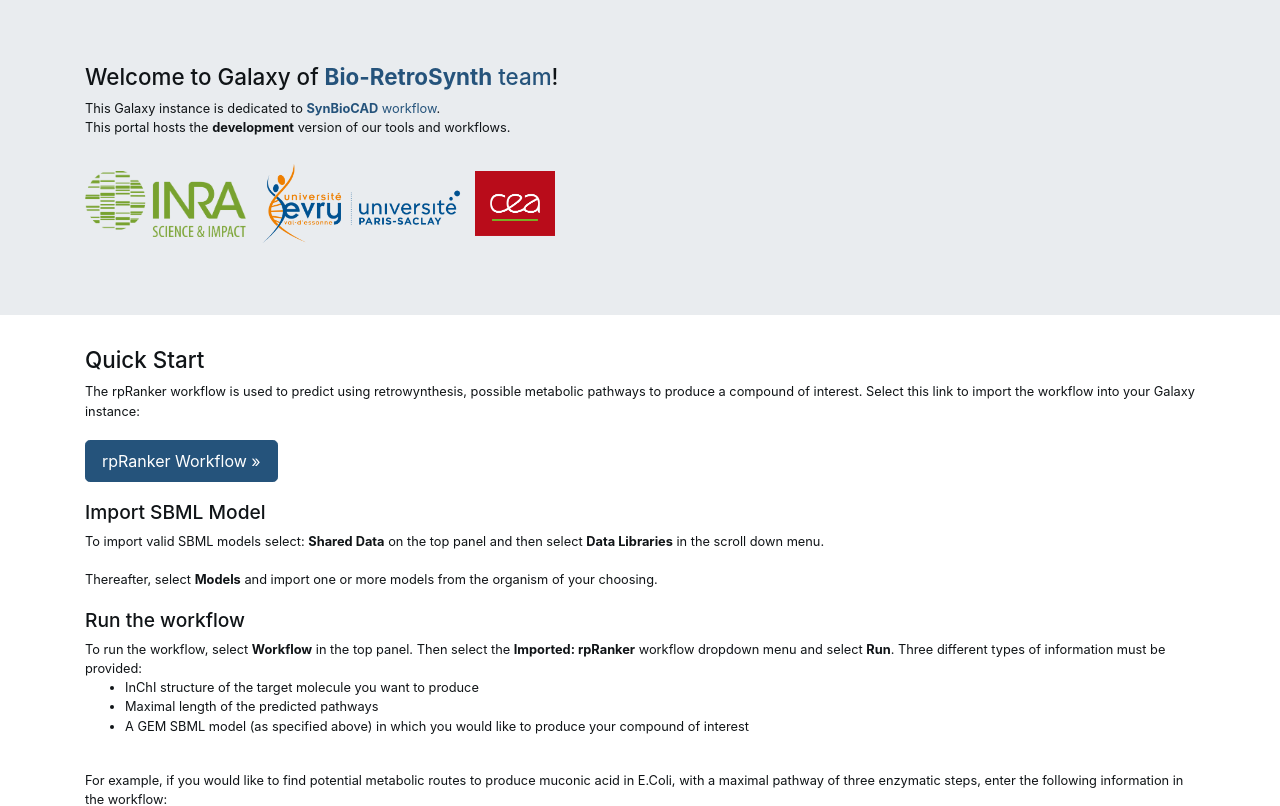
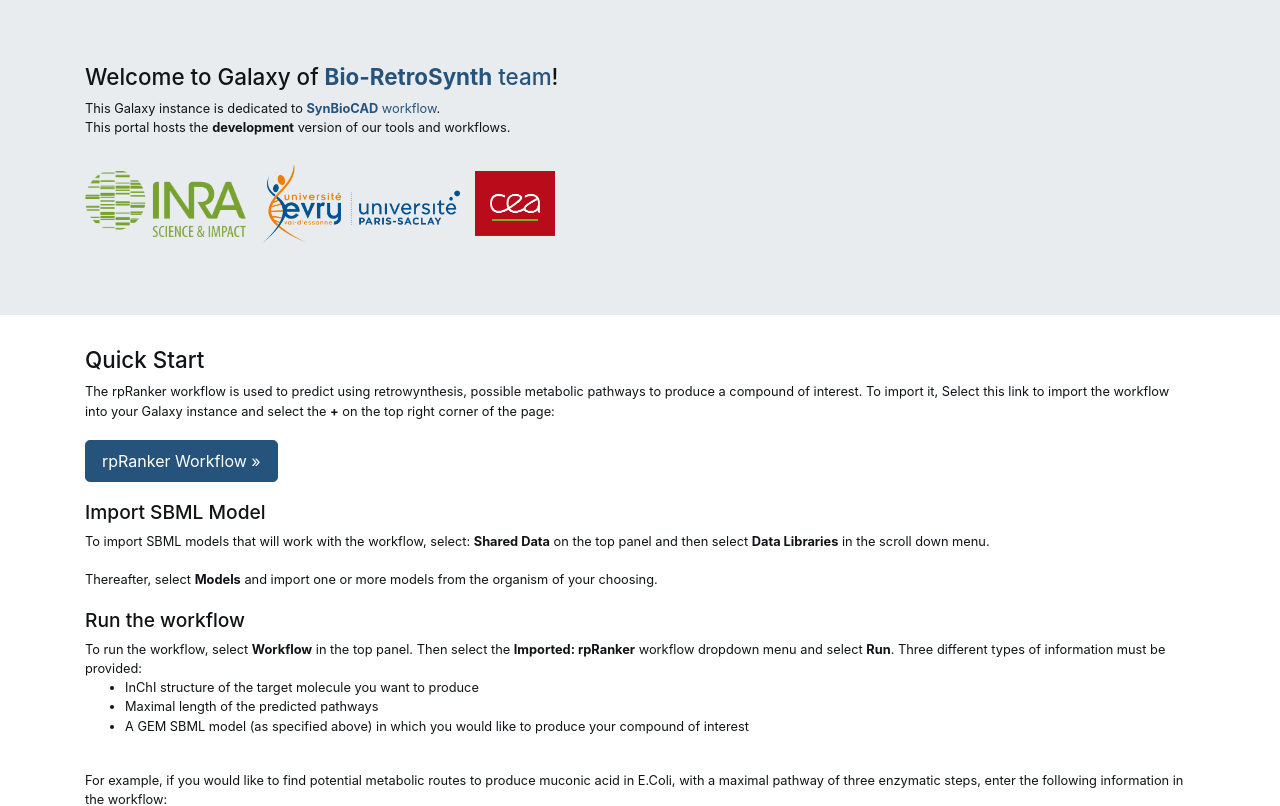
Before and after one commit to Galaxy-SynBioCAD/html_documentation, a plain HTML site: page welcome.html in a window 1280 px wide. Shown: the top 806 px of the page. Drawn offline with Linux system fonts and the light colour scheme.

Commit message:
small changes

```diff
--- a/welcome.html
+++ b/welcome.html
@@ -22,14 +22,14 @@
         <div class="container">
             <p class="lead">
                 <h2 id="tools">Quick Start</h2>
-                    The rpRanker workflow is used to predict using retrowynthesis, possible metabolic pathways to produce a compound of interest. Select this link to import the workflow into your Galaxy instance:
+                The rpRanker workflow is used to predict using retrowynthesis, possible metabolic pathways to produce a compound of interest. To import it, Select this link to import the workflow into your Galaxy instance and select the <strong>+</strong> on the top right corner of the page:
                     <br>
                     <br>
                     <a target="_blank" href="https://synbiocad.micalis.inra.fr/test/u/mdulac/w/rpranker-2" class="btn btn-primary btn-lg">rpRanker Workflow »</a>
                     <br>
                     <br>
                     <h3 id="tools1">Import SBML Model</h3>
-                    To import valid SBML models select: <strong>Shared Data</strong> on the top panel and then select <strong>Data Libraries</strong> in the scroll down menu.
+                    To import SBML models that will work with the workflow, select: <strong>Shared Data</strong> on the top panel and then select <strong>Data Libraries</strong> in the scroll down menu.
                     <br>
                     <br>
                     Thereafter, select <strong>Models</strong> and import one or more models from the organism of your choosing.
```
